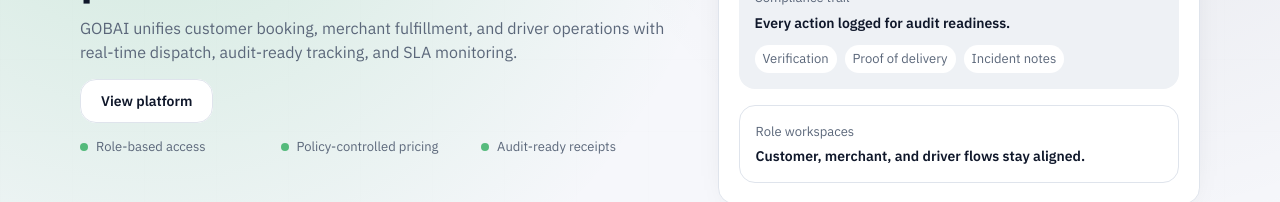
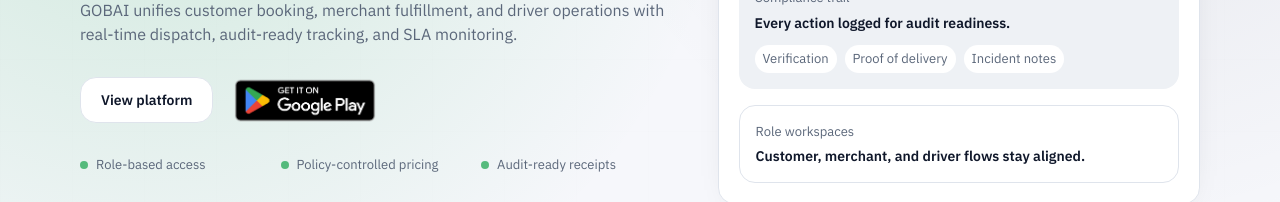
Before and after one commit to adnin/gobai-landing, a Next.js app: page / in a window 1280 px wide. Shown: the part 384-586 px from the top of the page. Built offline with nearby package versions, Linux system fonts and the light colour scheme; no server answers.

Commit message:
update google button

```diff
--- a/src/components/hero.tsx
+++ b/src/components/hero.tsx
@@ -1,4 +1,6 @@
+import Image from "next/image";
 import Link from "next/link";
+import { site } from "@/lib/site";
 
 export default function Hero() {
   return (
@@ -21,13 +23,29 @@
             monitoring.
           </p>
 
-          <div className="mt-6">
+          <div className="mt-6 flex flex-col gap-3 sm:flex-row sm:items-center">
             <Link
               href="/#platform"
               className="w-full rounded-2xl border border-[var(--border)] bg-[var(--surface)] px-5 py-3 text-center text-sm font-semibold transition duration-200 hover:bg-[var(--muted-surface)] active:scale-[0.99] sm:w-auto"
             >
               View platform
             </Link>
+            <a
+              href={site.appUrl}
+              target="_blank"
+              rel="noopener noreferrer"
+              aria-label="Download GOBAI on Google Play"
+              className="inline-flex w-full items-center justify-center transition duration-200 hover:opacity-90 active:scale-[0.99] sm:w-auto"
+            >
+              <Image
+                src="/google-play-badge.png"
+                alt="Get it on Google Play"
+                width={646}
+                height={250}
+                className="h-auto w-[170px] sm:w-[160px]"
+                sizes="(max-width: 639px) 170px, 160px"
+              />
+            </a>
           </div>
 
           <div className="mt-6 grid gap-3 text-[13px] text-[var(--muted-text)] sm:grid-cols-3">
--- a/src/components/site-header.tsx
+++ b/src/components/site-header.tsx
@@ -102,7 +102,7 @@
               target="_blank"
               rel="noopener noreferrer"
               aria-label="Download GOBAI on Google Play"
-              className="inline-flex w-full max-w-[220px] items-center justify-center rounded-2xl border border-[var(--border)] bg-[var(--surface)] px-3 py-2 shadow-sm transition duration-200 hover:bg-[var(--muted-surface)] active:scale-[0.99] md:w-auto md:max-w-none md:border-0 md:bg-transparent md:p-0 md:shadow-none md:hover:bg-transparent md:hover:opacity-90"
+              className="inline-flex w-full items-center justify-center transition duration-200 hover:opacity-90 active:scale-[0.99] md:w-auto"
             >
               <Image
                 src="/google-play-badge.png"
```
